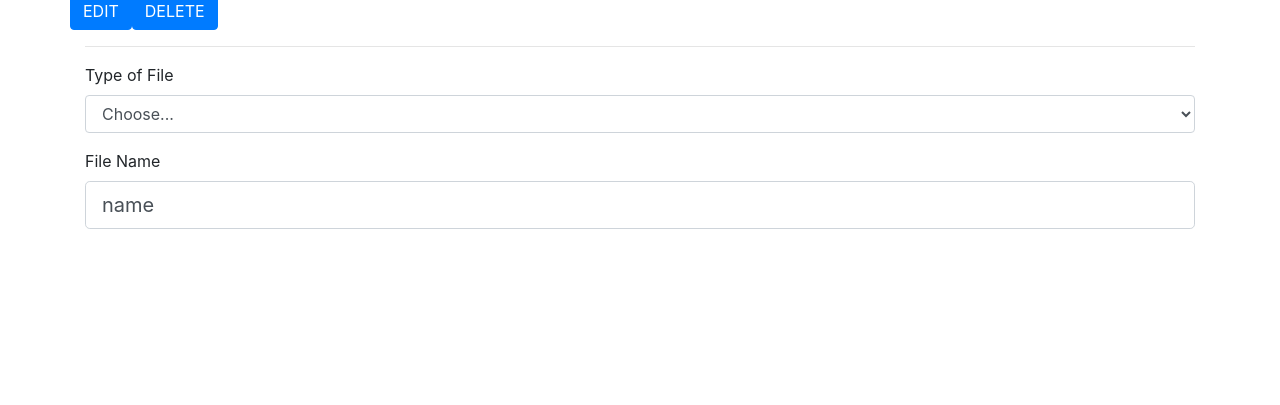
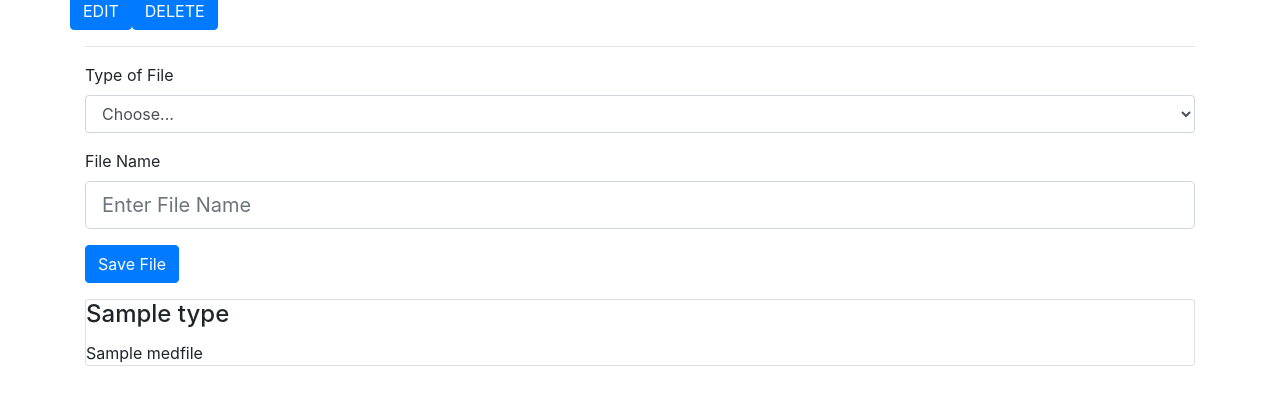
Before and after one commit to omarsagoo/AR-medical-imaging, a Flask app: template templates/patient_show.html in a window 1280 px wide. Shown: the part 253-658 px from the top of the page. Run offline with Flask 2, Linux system fonts and the light colour scheme; the template is opened without the code that fills it: most values are stand-ins (such as "Sample title", 1, 10 or a date in 2020); some libraries are stand-ins or nearby versions.

Commit message:
create file and save to patient

```diff
--- a/app.py
+++ b/app.py
@@ -39,8 +39,9 @@ def patient_submit():
 @app.route('/patients/<patient_id>')
 def patient_show(patient_id):
     patient = patients.find_one({'_id': ObjectId(patient_id)})
+    patient_files = medfiles.find({'patient_id': ObjectId(patient_id)})
 
-    return render_template('patient_show.html', patient=patient)
+    return render_template('patient_show.html', patient=patient, patient_files=patient_files)
 
 @app.route('/patients/<patient_id>/edit')
 def patient_edit(patient_id):
@@ -65,3 +66,14 @@ def patient_delete(patient_id):
     patients.delete_one({'_id': ObjectId(patient_id)})
 
     return redirect(url_for('index'))
+
+@app.route('/patients/files', methods=['POST'])
+def files_new():
+    medfile = {
+        'type': request.form.get('type'),
+        'name': request.form.get('content'),
+        'patient_id': ObjectId(request.form.get('patient_id'))
+    }
+    print(medfile)
+    medfile_id = medfiles.insert_one(medfile).inserted_id
+    return redirect(url_for('patient_show', patient_id=request.form.get('patient_id')))
--- a/templates/partials/files_form.html
+++ b/templates/partials/files_form.html
@@ -1,8 +1,9 @@
-<form>
+<form action='/patients/files' method="POST">
+    <input type='hidden' value='{{ patient._id }}' name='patient_id'/>
     <fieldset>
             <div class="form-group">
                     <label for="type">Type of File</label>
-                    <select class="form-control" id="type" name="type" value="file">
+                    <select class="form-control" id="type" name="type" >
                       <option selected>Choose...</option>
                       <option>MRI</option>
                       <option>CAT</option>
@@ -12,8 +13,11 @@
             </div>
             <div class="form-group">
                     <label for="FileName">File Name</label>
-                    <input type="filename" class="form-control form-control-lg" id="fileName" name="name" placeholder="Enter File Name" value='name' style="font-size: 20px">
+                    <input type="filename" class="form-control form-control-lg" id="fileName" name="name" placeholder="Enter File Name"  style="font-size: 20px">
                 </div>
 
     </fieldset>
+    <div class='form-group'>
+            <button class='btn btn-primary' type='submit'>Save File</button>
+    </div>
 </form>
--- a/templates/patient_show.html
+++ b/templates/patient_show.html
@@ -30,6 +30,15 @@
 
 <hr>
 {% include 'partials/files_form.html'%}
+
+{% for medfile in patient_files %}
+<div class='card'>
+        <div class='card-block'>
+            <h4 class='card-title'>{{ medfile.type }}</h4>
+            <p class='card-text'>{{ medfile.name }}</p>
+        </div>
+    </div>
+{% endfor %}
 </div>
 
   {% endblock %}
```
